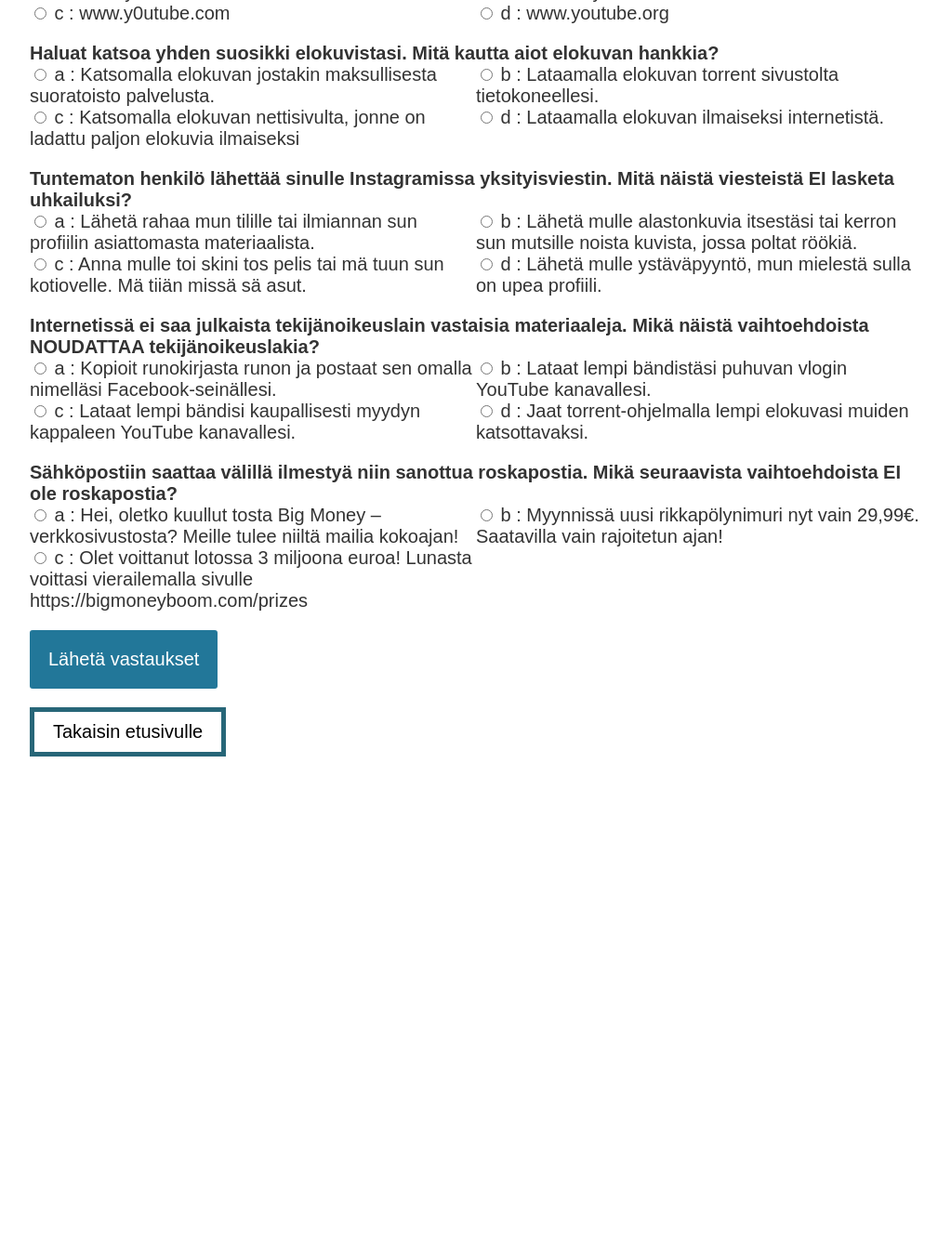
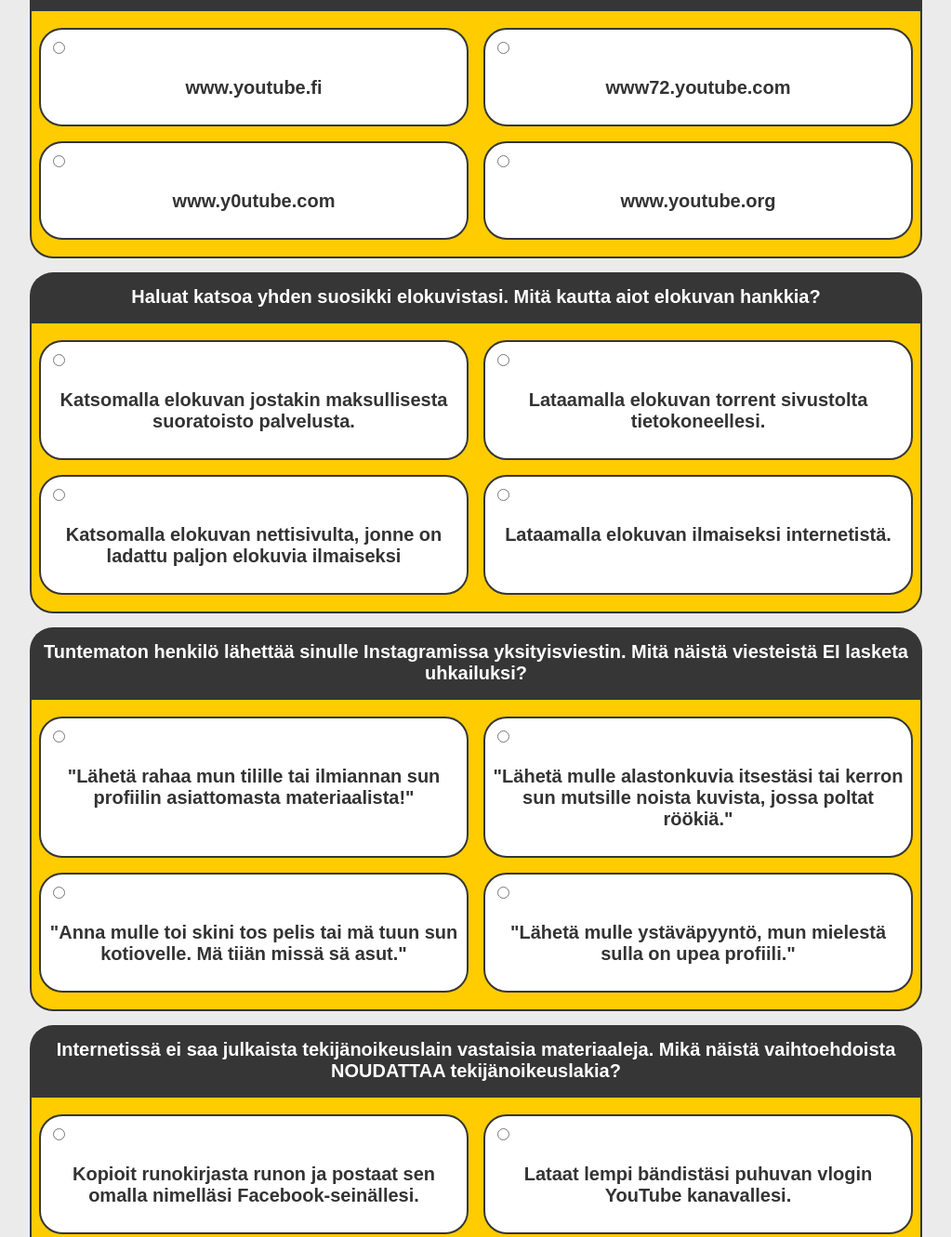
Before and after one commit to ojela028xamk/somepassi-ont, a plain HTML site: page osio1/osio1.html in a window 1280 px wide. Shown: the part 527-1858 px from the top of the page at 93% size, without its empty margins (128-1151 px from the left). Before the commit the page ends 1372 px from the top, so only its background shows below. Drawn offline with Linux system fonts and the light colour scheme.

Commit message:
kysymykset graafisuutta

```diff
--- a/osio1/osio1.css
+++ b/osio1/osio1.css
@@ -1,3 +1,7 @@
+body {
+	background-color: #ebebeb;
+}
+
 #wrapper {
 	font-size: 20px;
 	font-family: sans-serif;
@@ -46,15 +50,38 @@ img {
 
 .question {
 	font-weight: 600;
+	text-align: center;
+	color: white;
+	background: #363636;
+	padding: 15px;
+	border-radius: 25px 25px 0px 0px;
 }
 .answers {
-  margin-bottom: 20px;
+  font-weight: 600;
+  padding-bottom: 10px;
+  padding-top: 10px;
   display: grid;
   grid-template-columns: 1fr 1fr;
+  background-color: #ffcc00;
+  border: 2px solid #363636;
+  margin-bottom: 15px;
+  border-radius: 0px 0px 25px 25px;
 }
+
 .answers label{
   display: block;
+  background-color: white;
+  border: 2px solid #363636;
+  margin: 8px;
+  padding: 8px;
+  border-radius: 25px;
 }
+
+#text {
+	text-align: center;
+}
+
+
 #submit, #suljeNappi, #ilmoitusNappi {
 	font-family: sans-serif;
 	font-size: 20px;
@@ -123,3 +150,5 @@ img {
     background-color: #276678;
     color: white;
   }
+
+/* Radionappulat */
--- a/osio1/osio1.js
+++ b/osio1/osio1.js
@@ -24,8 +24,7 @@
             answers.push(
               `<label>
                 <input type="radio" name="question${questionNumber}" value="${letter}">
-                ${letter} :
-                ${currentQuestion.answers[letter]}
+                <p id="text">${currentQuestion.answers[letter]}</p>
               </label>`
             );
           }
@@ -113,10 +112,10 @@
         {
           question: "Tuntematon henkilö lähettää sinulle Instagramissa yksityisviestin. Mitä näistä viesteistä EI lasketa uhkailuksi?",
           answers: {
-            a: "Lähetä rahaa mun tilille tai ilmiannan sun profiilin asiattomasta materiaalista.",
-            b: "Lähetä mulle alastonkuvia itsestäsi tai kerron sun mutsille noista kuvista, jossa poltat röökiä.",
-            c: "Anna mulle toi skini tos pelis tai mä tuun sun kotiovelle. Mä tiiän missä sä asut.",
-            d: "Lähetä mulle ystäväpyyntö, mun mielestä sulla on upea profiili."
+            a: '"Lähetä rahaa mun tilille tai ilmiannan sun profiilin asiattomasta materiaalista!"',
+            b: '"Lähetä mulle alastonkuvia itsestäsi tai kerron sun mutsille noista kuvista, jossa poltat röökiä."',
+            c: '"Anna mulle toi skini tos pelis tai mä tuun sun kotiovelle. Mä tiiän missä sä asut."',
+            d: '"Lähetä mulle ystäväpyyntö, mun mielestä sulla on upea profiili."'
           },
           correctAnswer: "d"
         },
@@ -133,9 +132,9 @@
         {
           question: "Sähköpostiin saattaa välillä ilmestyä niin sanottua roskapostia. Mikä seuraavista vaihtoehdoista EI ole roskapostia?",
           answers: {
-            a: "Hei, oletko kuullut tosta Big Money –verkkosivustosta? Meille tulee niiltä mailia kokoajan!",
-            b: "Myynnissä uusi rikkapölynimuri nyt vain 29,99€. Saatavilla vain rajoitetun ajan!",
-            c: "Olet voittanut lotossa 3 miljoona euroa! Lunasta voittasi vierailemalla sivulle https://bigmoneyboom.com/prizes"
+            a: '"Hei, oletko kuullut tosta Big Money –verkkosivustosta? Meille tulee niiltä mailia kokoajan!"',
+            b: '"Myynnissä uusi rikkapölynimuri nyt vain 29,99€. Saatavilla vain rajoitetun ajan!"',
+            c: '"Olet voittanut lotossa 3 miljoona euroa! Lunasta voittasi vierailemalla sivulle https://bigmoneyboom.com/prizes"'
           },
           correctAnswer: "a"
         }
```
